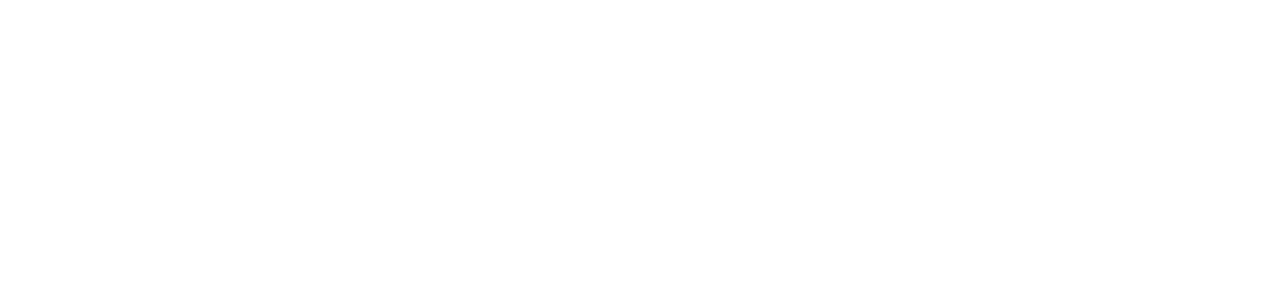
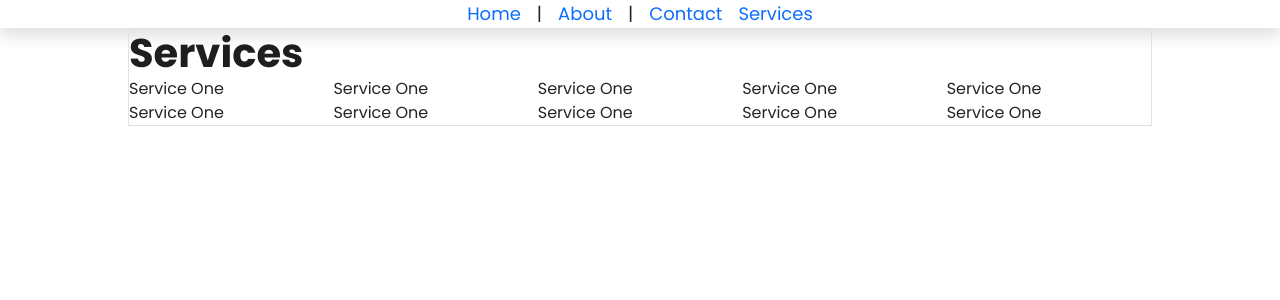
Before and after one commit to hemantgabra/ReactStudy, a React (Create React App) app: page /Services in a window 1280 px wide. Before the commit this address had no page. Shown: the top 300 px of the page. Built offline with nearby package versions, Linux system fonts and the light colour scheme.

Commit message:
`Added react-router-dom and updated import of JsonData in App.js`

```diff
--- a/src/Home.js
+++ b/src/Home.js
@@ -1,5 +1,5 @@
 import "./index.js"
-import "./style.css"
+//import "./style.css"
 function Home() {
   const divStyle = {
     backgroundImage: "url('./images/banner-01.jpg')",
@@ -47,7 +47,6 @@ function Home() {
                 <ul class="nav">
                   <li><a href="/" class="active">Home</a></li>
                   <li><a href="/aboutus">Properties</a></li>
-                  {/* <li><a href="property-details.html">Property Details</a></li> */}
                   <li><a href="/contact">Contact Us</a></li>
                   <li><a href="#"><i class="fa fa-calendar"></i> Schedule a visit</a></li>
                 </ul>
--- /dev/null
+++ b/src/Services.jsx
@@ -0,0 +1,23 @@
+function Services() {
+    return (
+        <div className="max-w-5xl mx-auto border">
+            <h1>Services</h1>
+            <div className="flex">
+                <div className="w-1/2">Service One</div>
+                <div className="w-1/2">Service One</div>
+                <div className="w-1/2">Service One</div>
+                <div className="w-1/2">Service One</div>
+                <div className="w-1/2">Service One</div>
+            </div>
+            <div className="flex">
+                <div className="w-1/2">Service One</div>
+                <div className="w-1/2">Service One</div>
+                <div className="w-1/2">Service One</div>
+                <div className="w-1/2">Service One</div>
+                <div className="w-1/2">Service One</div>
+            </div>
+        </div>
+    )
+
+}
+export default Services;
--- a/src/index.js
+++ b/src/index.js
@@ -6,6 +6,7 @@ import "./index.css";
 import Home from "./Home";
 import AboutUs from "./AboutUs";
 import Contact from "./Contact";
+import Services from "./Services";
 import "./css/bootstrap.min.css";
 import "./css/animate.css";
 import "./css/flex-slider.css";
@@ -36,15 +37,17 @@ const root = ReactDOM.createRoot(document.getElementById("root"));
 root.render(
   <React.StrictMode>
     <BrowserRouter>
-      {/* <nav>
+      <nav className="shadow font-weight-bold text-lg gap-3 flex justify-content-center">
         <Link to="/">Home</Link> |
         <Link to="/aboutus">About</Link> |
         <Link to="/contact">Contact</Link>
-      </nav> */}
+        <Link to="/services">Services</Link>
+      </nav>
 
       <Routes>
         <Route path="/" element={<Home />} />
         <Route path="/AboutUs" element={<AboutUs />} />
+        <Route path="/Services" element={<Services />} />
         <Route path="/Contact" element={<Contact />} />
       </Routes>
     </BrowserRouter>
```
